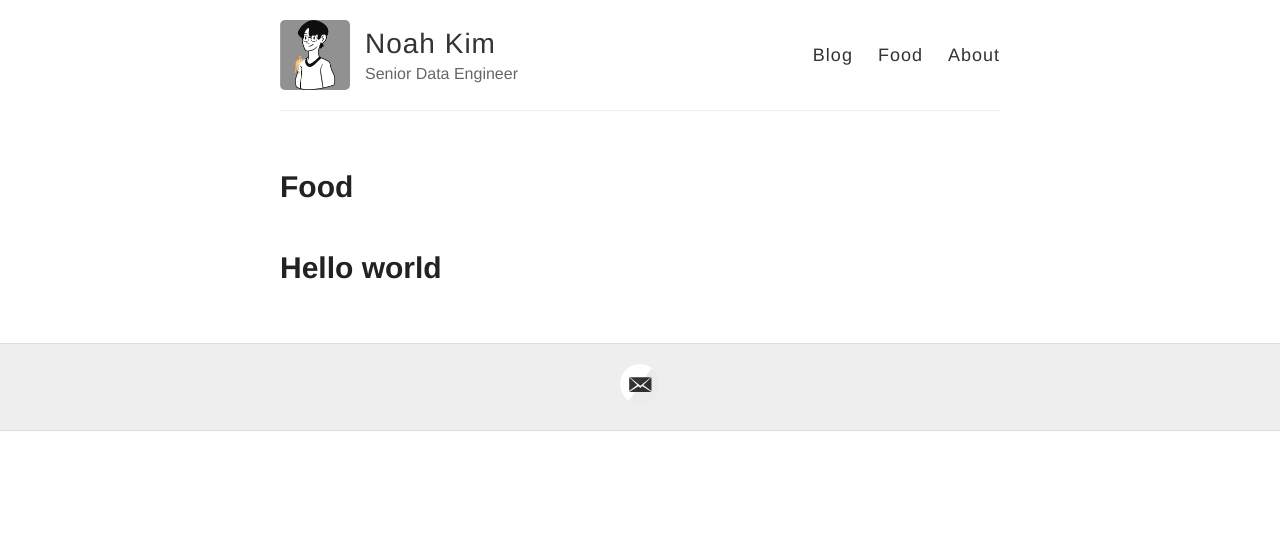
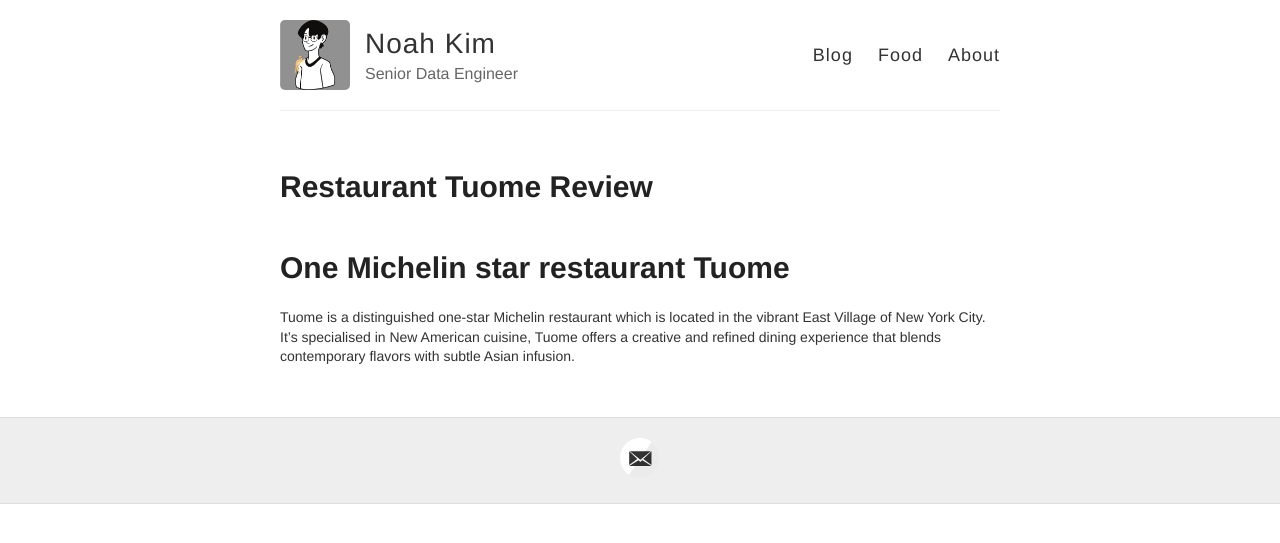
Before and after one commit to noahtjkim/noahtjkim.github.io, a Jekyll site: the page built from _posts/2024-08-24-Tuome.md, in a window 1280 px wide. Shown: the top 543 px of the page. Built offline with Jekyll 4.4.1, drawn with Linux system fonts in a browser that asks for light colours.

Commit message:
Update 2024-08-24-Tuome.md

```diff
--- a/_posts/2024-08-24-Tuome.md
+++ b/_posts/2024-08-24-Tuome.md
@@ -1,7 +1,10 @@
 ---
 layout: page
-title: Food
+title: Restaurant Tuome Review
 categories: food
 ---
 
-# Hello world
+# One Michelin star restaurant Tuome
+
+Tuome is a distinguished one-star Michelin restaurant which is located in the vibrant East Village of New York City.
+It's specialised in New American cuisine, Tuome offers a creative and refined dining experience that blends contemporary flavors with subtle Asian infusion.
```
